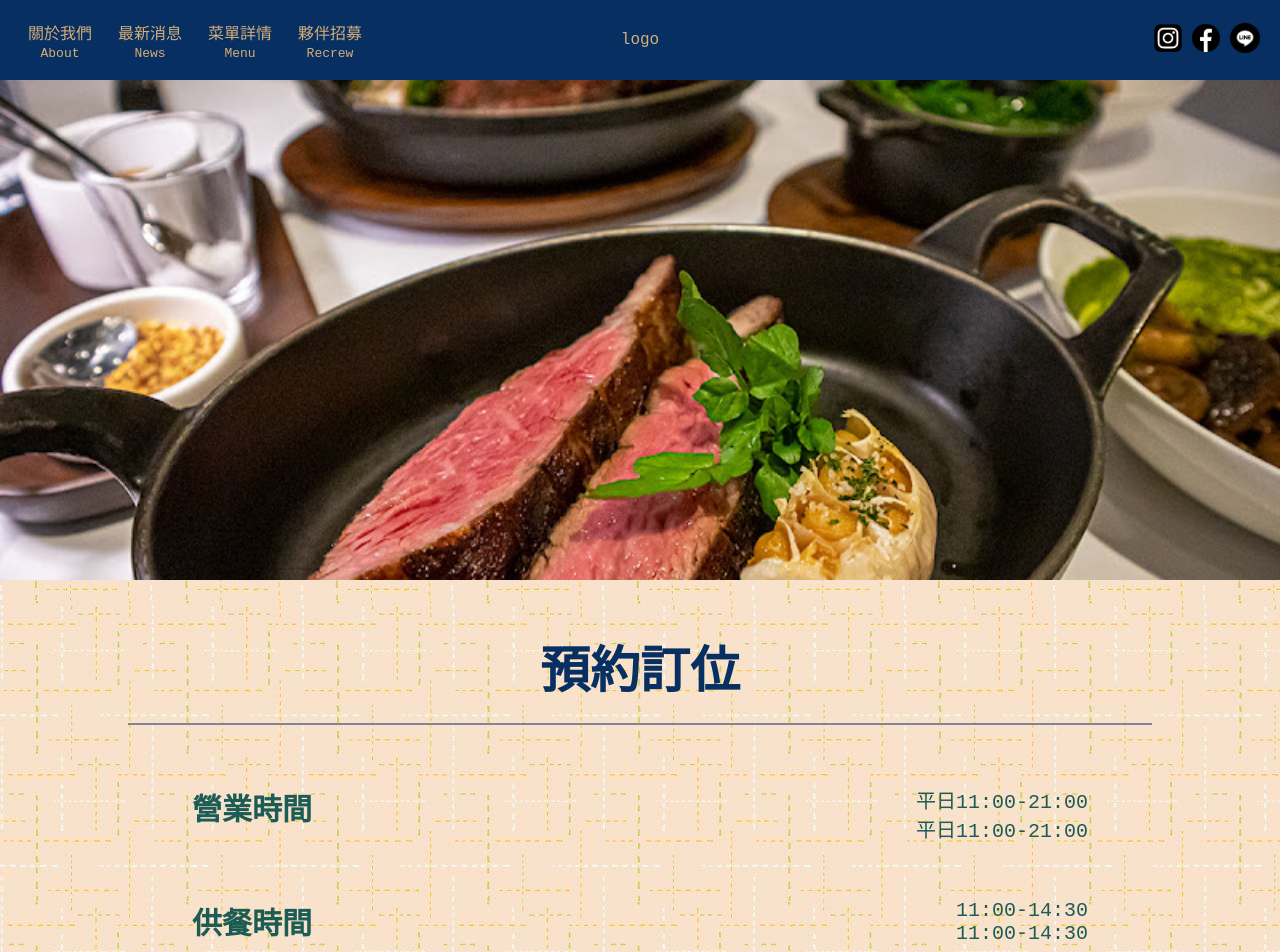
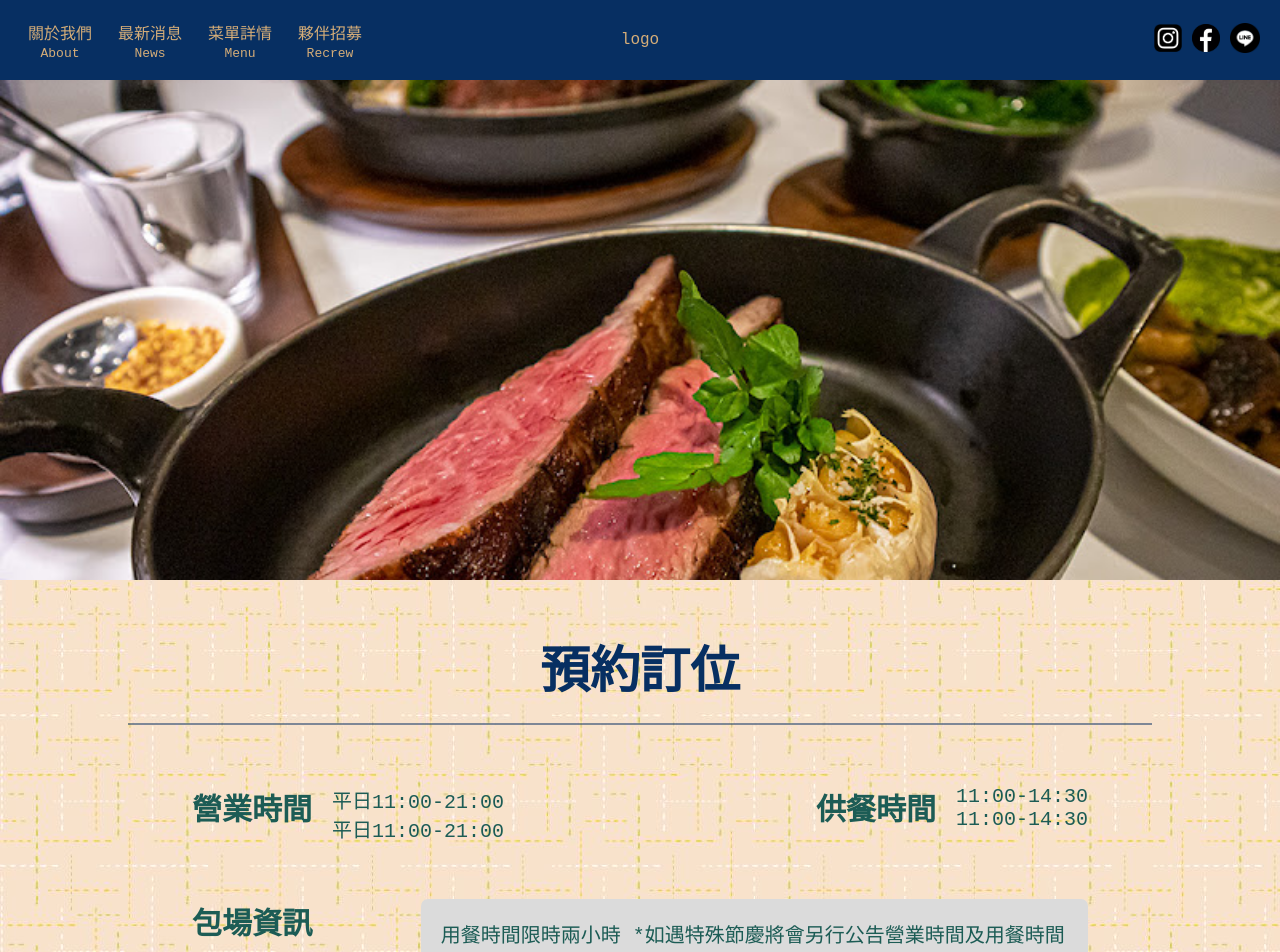
Before and after one commit to csdsdasdcwcwadx/circle-cafe, a Next.js app: page /book in a window 1280 px wide. Shown: the top 952 px of the page. Built offline with nearby package versions, Linux system fonts and the light colour scheme; a web font is replaced by a local one.

Commit message:
處理首頁細部樣式

```diff
--- a/src/app/about/message/styles.module.scss
+++ b/src/app/about/message/styles.module.scss
@@ -3,6 +3,7 @@
 .message {
     .section {
         display: flex;
+        align-items: center;
 
         img {
             width: 200px;
--- a/src/app/about/story/page.tsx
+++ b/src/app/about/story/page.tsx
@@ -5,6 +5,7 @@ import Image from 'next/image';
 import firstImg from '@/image/clear.jpg';
 import secondImg from '@/image/images2.jpeg';
 import Default from '@/components/Common/Default';
+import signSrc from '@/icons/Jacky文字圖.png';
 
 export default function Story() {
 
@@ -37,6 +38,9 @@ export default function Story() {
                 <Image src={firstImg} alt='第一張圖片'/>
                 <Image src={firstImg} alt='第二張圖片'/>
             </div>
+            {/* <span>
+                <Image src={signSrc} alt='Jacky'/>
+            </span> */}
         </Default>
     )
 }
--- a/src/app/book/page.tsx
+++ b/src/app/book/page.tsx
@@ -14,18 +14,20 @@ export default function Book() {
             // faded
         >
             <section>
+                <div className={styles.half}>
                     <h3>營業時間</h3>
                     <aside>
                         <div>平日11:00-21:00</div>
                         <div>平日11:00-21:00</div>
                     </aside>
-            </section>
-            <section>
+                </div>
+                <div className={styles.half}>
                     <h3>供餐時間</h3>
                     <aside>
                         <div>11:00-14:30</div>
                         <div>11:00-14:30</div>
                     </aside>
+                </div>
             </section>
             <section>
                 <h3>包場資訊</h3>
--- a/src/app/book/styles.module.scss
+++ b/src/app/book/styles.module.scss
@@ -10,6 +10,26 @@
             justify-content: space-between;
             width: 100%;
             color: $fontColor;
+
+            .half {
+                display: flex;
+
+                aside {
+                    margin-left: 20px;
+
+                    @include only-mobile {
+                        margin-left: 0;
+                    }
+                }
+
+                @include only-mobile {
+                    flex-direction: column;
+
+                    &:not(:first-of-type) {
+                        margin-top: 40px;
+                    }
+                }
+            }
 
             h3 {
                 margin-top: 0;
--- a/src/app/layout.tsx
+++ b/src/app/layout.tsx
@@ -21,7 +21,7 @@ export default function RootLayout({
       <head>
         <meta content="width=device-width, initial-scale=1.0, maximum-scale=1.0, user-scalable=no" name="viewport" />
       </head>
-      <body className='locker'>
+      <body>
         <Providers>
           <nav className='header'>
             <Header/>
--- a/src/app/news/report/page.tsx
+++ b/src/app/news/report/page.tsx
@@ -3,7 +3,7 @@ import styles from './styles.module.scss';
 import { E_Page } from "@/redux/interfaces";
 import reportSrc from '@/image/下載scaasc.jpeg';
 import Image from "next/image";
-import storySrc from '@/image/FesOdoNUoAEaCAR.jpg';
+import GoogleComment from "@/components/Common/GoogleComment";
 
 export default function Report() {
     return (
@@ -26,6 +26,9 @@ export default function Report() {
                         allowFullScreen></iframe>
                 </div>
             </div>
+            <div className={styles.comment}>
+                <GoogleComment/>
+            </div>
         </Default>
     )
 }
--- a/src/app/news/report/styles.module.scss
+++ b/src/app/news/report/styles.module.scss
@@ -5,7 +5,7 @@
 
     .youtube {
         width: 100%;
-        height: 500px;
+        aspect-ratio: 7/4;
     }
 
     @include only-mobile {
@@ -30,3 +30,7 @@
         object-fit: cover;
     }
 }
+
+.comment {
+    height: 500px;
+}
--- a/src/components/Common/GoogleComment/styles.module.scss
+++ b/src/components/Common/GoogleComment/styles.module.scss
@@ -29,7 +29,6 @@
                 .people {
                     display: flex;
                     align-items: center;
-                    justify-content: center;
                     height: 40%;
                     text-align: left;
 
@@ -37,7 +36,8 @@
                         position: relative;
                         display: block;
                         height: 100%;
-                        margin-right: 50px;
+                        aspect-ratio: 1;
+                        margin-right: 10px;
 
                         > img {
                             width: auto !important;
@@ -52,12 +52,14 @@
 
                 .commenttime {
                     color: #70757a;
+                    text-align: left;
                 }
 
                 .stars {
                     height: 30px;
                     margin: 5px 0 3px 8px;
                     background-repeat: no-repeat;
+                    text-align: left;
 
                     > span {
                         display: inline-block;
--- a/src/components/Usage/app/SwapBanner/styles.module.scss
+++ b/src/components/Usage/app/SwapBanner/styles.module.scss
@@ -6,16 +6,16 @@
     .images {
         display: flex;
         position: relative;
-        height: 500px;
         width: 100%;
         overflow: hidden;
+        aspect-ratio: 3;
 
         .image {
             position: absolute;
-            height: 500px;
             width: 32%;
             cursor: pointer;
             transition: all 1s ease-in-out;
+            aspect-ratio: 1;
 
             @include only-pc {
                 &:first-of-type, &:last-of-type {
@@ -25,6 +25,8 @@
 
             @include only-mobile {
                 width: 100%;
+                height: 100%;
+                aspect-ratio: auto;
             }
 
             img {
@@ -82,6 +84,11 @@
                 }
             }
         }
+
+        @include only-mobile {
+            height: 500px;
+            aspect-ratio: auto;
+        }
     }
 
     > span {
```
Also changed, not shown: src/components/Common/GoogleComment/index.tsx (+0 -39 lines), src/icons/Jacky文字圖.png (added). Lines whose indentation alone changed are shown as unchanged.
